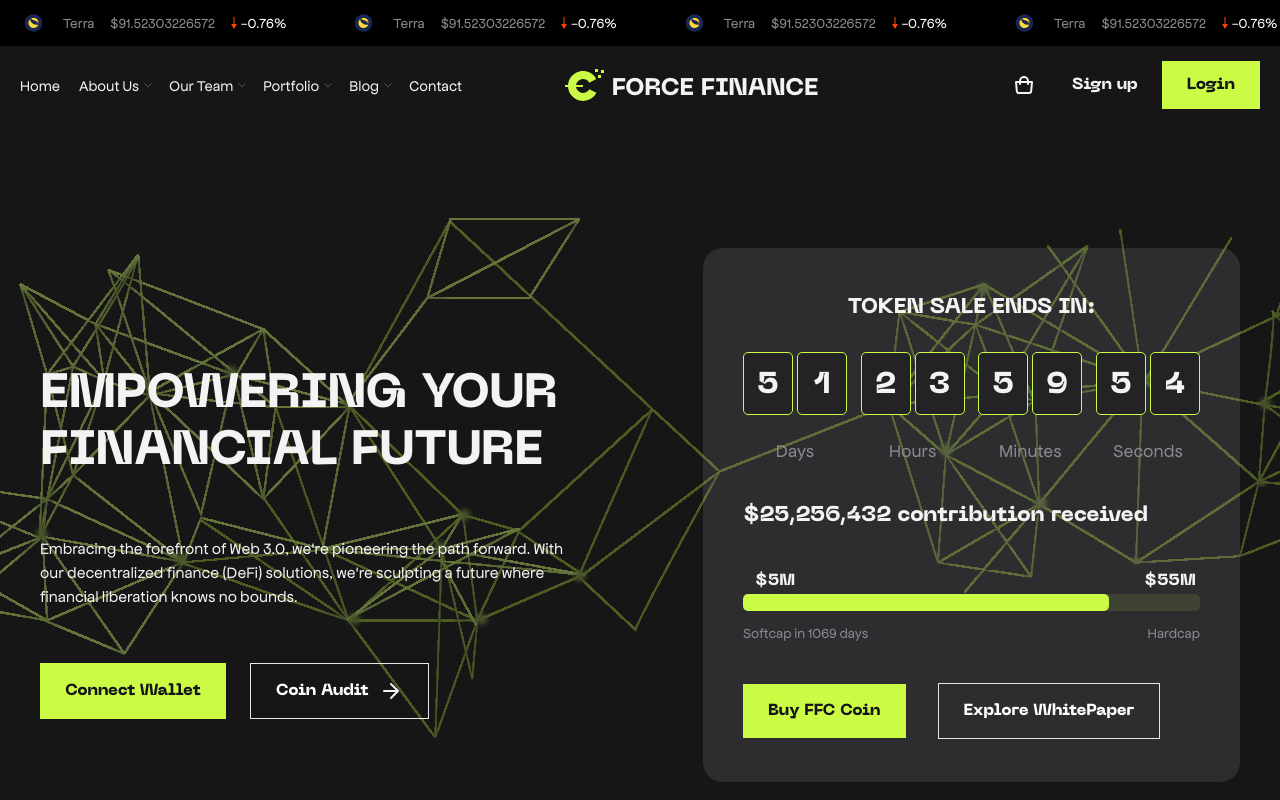
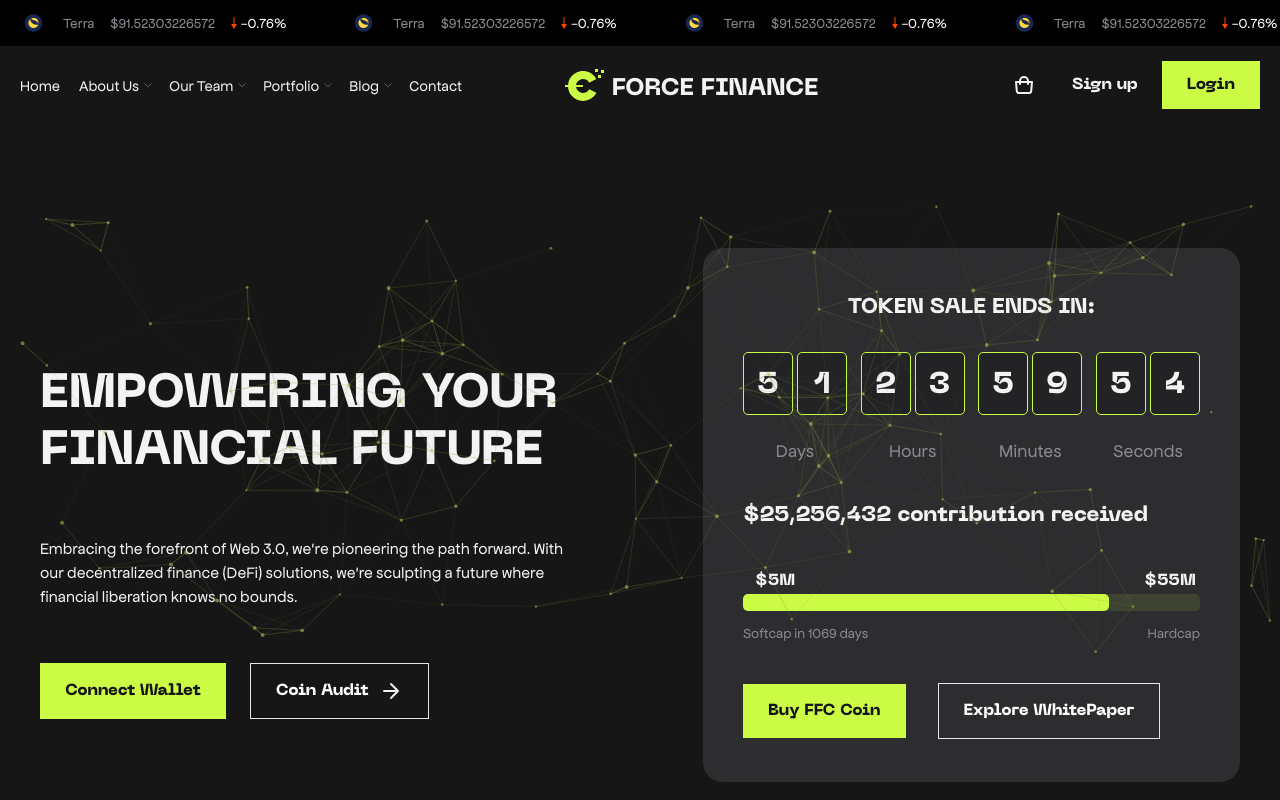
Before and after one commit to ffccoin/force-finance-ffc, a Next.js app: page / in a window 1280 px wide. Shown: the top 800 px of the page. Built offline with nearby package versions, Linux system fonts and the light colour scheme.

Commit message:
animation added

```diff
--- a/src/app/globals.css
+++ b/src/app/globals.css
@@ -155,3 +155,21 @@ body {
   overflow: -moz-scrollbars-none;
   scrollbar-width: none;
 }
+
+/* * {
+  z-index: 10;
+}
+
+header {
+  position: fixed;
+  top: 0;
+  left: 0;
+  right: 0;
+  z-index: 100;
+  background-color: #161617;
+} */
+
+#tsparticles {
+  height: 450px;
+  width: 100vw;
+}
--- a/src/app/page.jsx
+++ b/src/app/page.jsx
@@ -1,3 +1,4 @@
+import Animation from "@/components/animations/Animation";
 import MarketTrend from "@/components/sections/homepage/MarketTrend";
 import Section1 from "@/components/sections/homepage/Section1";
 import Section2 from "@/components/sections/homepage/Section2";
@@ -10,7 +11,10 @@ import Strip from "@/components/sections/homepage/Strip";
 export default function Home() {
   return (
     <main>
-      <Section1 />
+      <div className="relative">
+        <Animation />
+        <Section1 />
+      </div>
       <Strip />
       <MarketTrend />
       <Section2 />
--- /dev/null
+++ b/src/components/animations/Animation.jsx
@@ -0,0 +1,133 @@
+"use client";
+
+import { useEffect, useMemo, useState } from "react";
+import Particles, { initParticlesEngine } from "@tsparticles/react";
+// import { loadAll } from "@/tsparticles/all"; // if you are going to use `loadAll`, install the "@tsparticles/all" package too.
+// import { loadFull } from "tsparticles"; // if you are going to use `loadFull`, install the "tsparticles" package too.
+import { loadSlim } from "@tsparticles/slim"; // if you are going to use `loadSlim`, install the "@tsparticles/slim" package too.
+// import { loadBasic } from "@tsparticles/basic"; // if you are going to use `loadBasic`, install the "@tsparticles/basic" package too.
+
+const Animation = () => {
+  const [init, setInit] = useState(false);
+
+  // this should be run only once per application lifetime
+  useEffect(() => {
+    initParticlesEngine(async (engine) => {
+      // you can initiate the tsParticles instance (engine) here, adding custom shapes or presets
+      // this loads the tsparticles package bundle, it's the easiest method for getting everything ready
+      // starting from v2 you can add only the features you need reducing the bundle size
+      //await loadAll(engine);
+      //await loadFull(engine);
+      await loadSlim(engine);
+      //await loadBasic(engine);
+    }).then(() => {
+      setInit(true);
+    });
+  }, []);
+
+  const particlesLoaded = (container) => {
+    console.log(container);
+  };
+
+  const options = useMemo(
+    () => ({
+      background: {
+        color: {
+          value: "transparent",
+        },
+      },
+      canvas: {
+        size: {
+          height: 1000,
+          width: 1000,
+        },
+      },
+      fullScreen: {
+        enable: false,
+        zIndex: -1,
+      },
+      fpsLimit: 120,
+      interactivity: {
+        events: {
+          onClick: {
+            enable: true,
+            mode: "push",
+          },
+          onHover: {
+            enable: true,
+            mode: "repulse",
+          },
+        },
+        modes: {
+          push: {
+            quantity: 5,
+          },
+          repulse: {
+            distance: 100,
+            duration: 0.4,
+          },
+        },
+      },
+      particles: {
+        color: {
+          value: "#B7D761",
+        },
+        links: {
+          color: "#778C3A",
+          distance: 120,
+          enable: true,
+          opacity: 1,
+          width: 0.3,
+        },
+        move: {
+          direction: "none",
+          enable: true,
+          outModes: {
+            default: "bounce",
+          },
+          random: false,
+          speed: 2,
+          straight: false,
+        },
+        number: {
+          density: {
+            enable: true,
+          },
+          value: 400,
+        },
+        opacity: {
+          value: 0.5,
+        },
+        shape: {
+          type: "circle",
+        },
+        size: {
+          value: { min: 1, max: 2 },
+        },
+      },
+      detectRetina: false,
+      style: {
+        zIndex: -1,
+      },
+    }),
+    [],
+  );
+
+  if (init) {
+    return (
+      <div className="absolute">
+        <Particles
+          id="tsparticles"
+          particlesLoaded={particlesLoaded}
+          options={options}
+          height={500}
+          width={500}
+        />
+      </div>
+    );
+  }
+
+  return <></>;
+};
+
+export default Animation;
--- a/src/components/sections/homepage/Section1.jsx
+++ b/src/components/sections/homepage/Section1.jsx
@@ -6,9 +6,9 @@ import ProgressBar from "./ProgressBar";
 
 const Section1 = () => {
   return (
-    <div className="flex w-full flex-wrap items-center justify-center bg-no-repeat pt-11 pb-20  md:mt-20 bg-[url('/homepage/pattern.svg')] bg-cover md:bg-top">
+    <div className="flex w-full flex-wrap items-center justify-center bg-transparent pb-20 pt-11  md:mt-20">
       <div className="flex w-full max-w-7xl flex-col flex-wrap items-center justify-center gap-y-20 md:flex-row md:justify-between lg:px-8 xl:px-10">
-        <div className="flex w-full flex-col gap-y-10 px-10 lg:px-0 md:pt-14 lg:max-w-[45%] xl:gap-y-[55px]">
+        <div className="flex w-full flex-col gap-y-10 px-10 md:pt-14 lg:max-w-[45%] lg:px-0 xl:gap-y-[55px]">
           <h1 className="text-xl uppercase sm:text-4xl lg:text-3xl xl:text-5xl xl:leading-[56.8px]">
             Empowering Your <br /> Financial Future
           </h1>
```
Also changed, not shown: package.json (+6 -1 lines).
